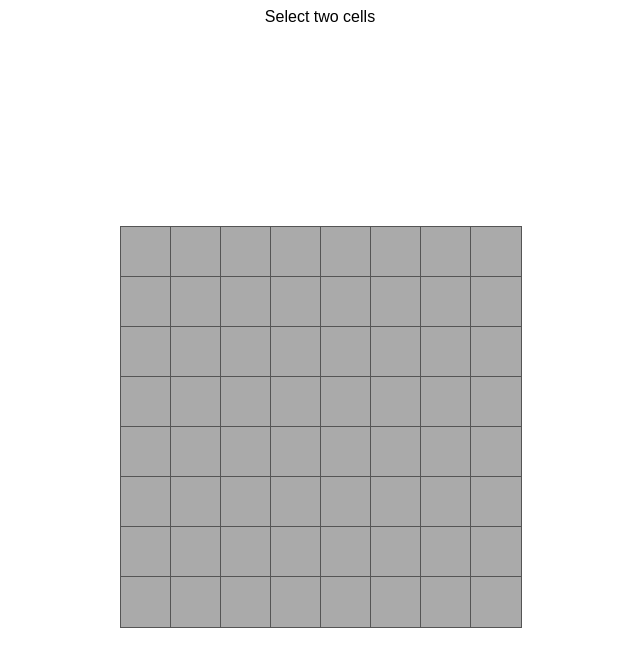
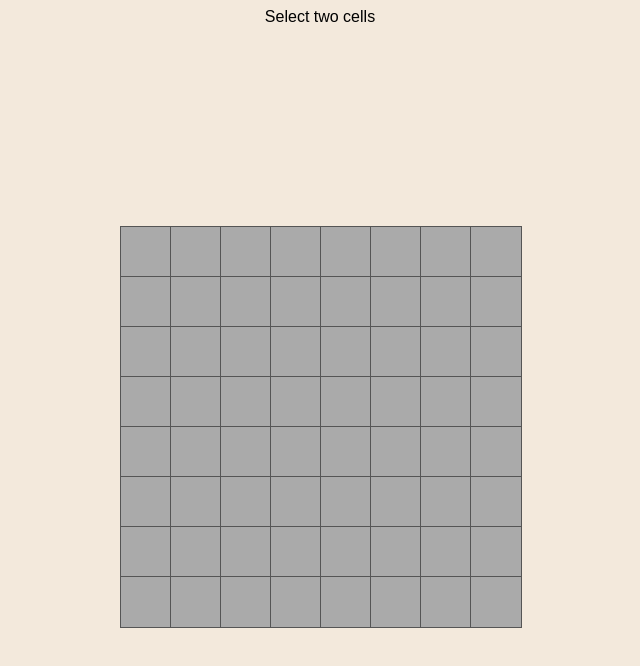
Before and after one commit to kayedmankal/bresenham-grid-test, a React (Vite) app: page / in a window 1280 px wide. Shown: the top 666 px of the page, without its empty margins (320-960 px from the left). Built offline with nearby package versions, Linux system fonts and the light colour scheme.

Commit message:
style: added dark/light theme

```diff
--- a/src/index.css
+++ b/src/index.css
@@ -9,3 +9,42 @@ body {
     align-items: center;
     text-align: center;
 }
+
+:root {
+    font-family: system-ui, Avenir, Helvetica, Arial, sans-serif;
+}
+
+@media (prefers-color-scheme: light) {
+    :root {
+        color: beige;
+        background-color: #f3e9dc;
+    }
+    body, h1, h2, h3, h4, h5, h6, p, span, div, a, li, button {
+        color: #000000;
+    }
+
+    a:hover {
+        color: #747bff;
+    }
+    button {
+        background-color: #f9f9f9;
+    }
+}
+
+@media (prefers-color-scheme: dark) {
+    :root {
+        background-color: #0d1b2a;
+    }
+
+    body, h1, h2, h3, h4, h5, h6, p, span, div, a, li, button {
+        color: #ffffff;
+    }
+
+    a:hover {
+        color: #b2baff;
+    }
+
+    button {
+        background-color: #3a3935;
+    }
+}
```
